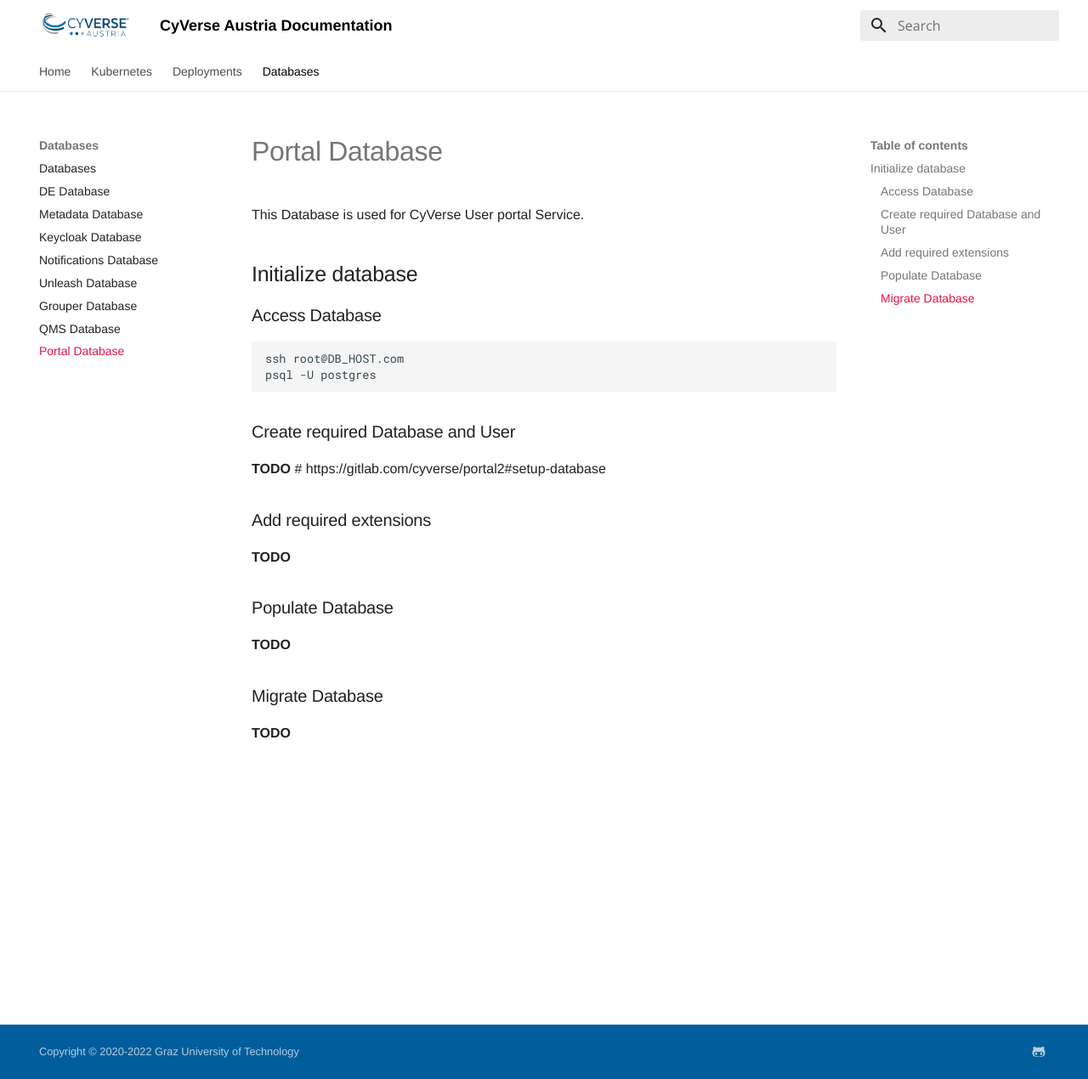
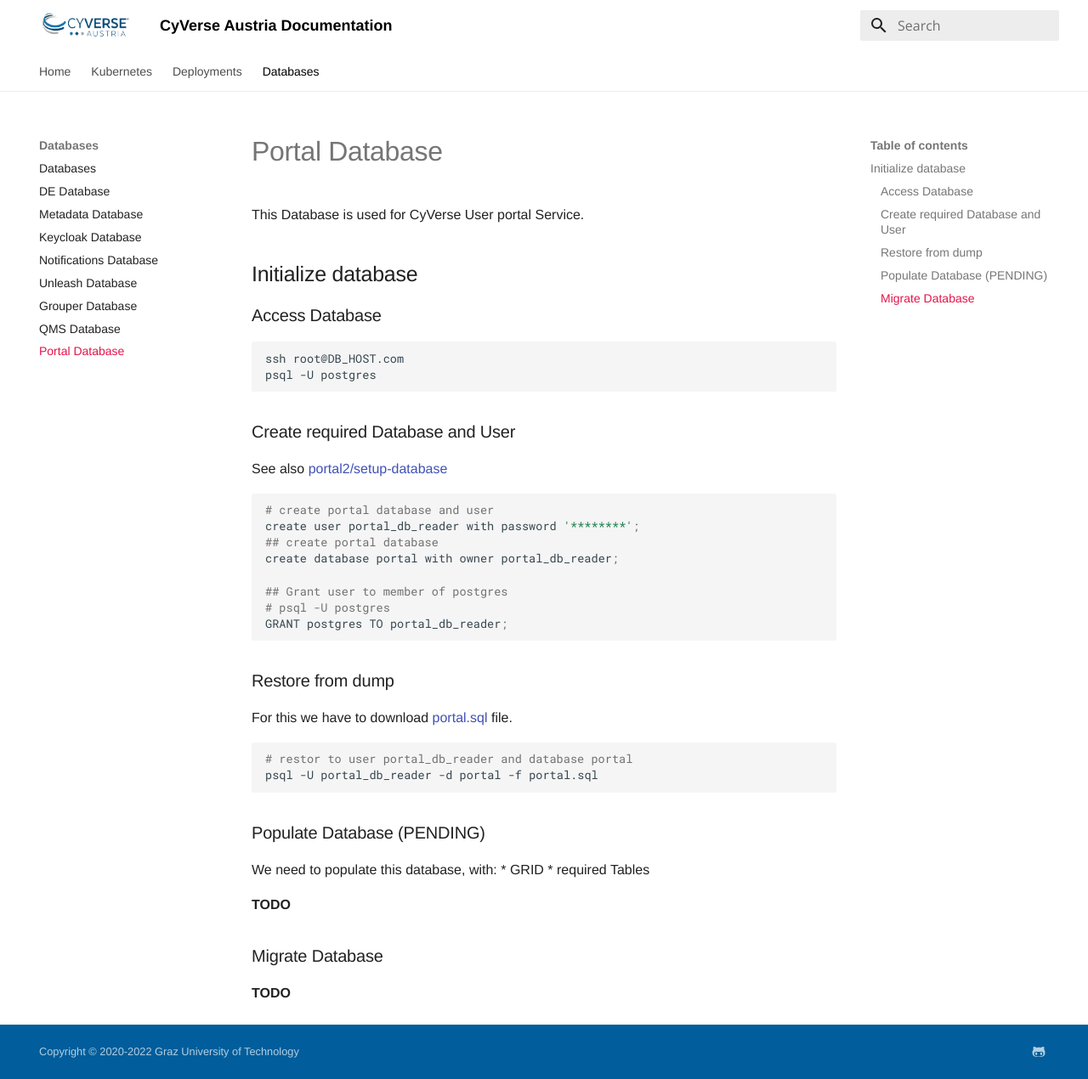
Before and after one commit to cyverse-austria/docs, an MkDocs documentation site: the page built from docs/database/portal-db.md, in a window 1280 px wide and 1270 px high. Shown: the whole window at 85% size. Built offline with MkDocs 1.6.1 and Material for MkDocs 9.7.7, drawn with Linux system fonts in a browser that asks for light colours.

Commit message:
portal:db ongoing

````diff
--- a/docs/database/portal-db.md
+++ b/docs/database/portal-db.md
@@ -12,12 +12,33 @@
 ```
 
 ### Create required Database and User
-**TODO** # https://gitlab.com/cyverse/portal2#setup-database
+See also [portal2/setup-database](https://gitlab.com/cyverse/portal2#setup-database)
 
-### Add required extensions
-**TODO**
 
-### Populate Database
+```bash
+# create portal database and user
+create user portal_db_reader with password '********';
+## create portal database
+create database portal with owner portal_db_reader;
+
+## Grant user to member of postgres
+# psql -U postgres
+GRANT postgres TO portal_db_reader;
+```
+
+### Restore from dump
+For this we have to download [portal.sql](https://gitlab.com/cyverse/portal2/-/blob/master/portal.sql) file.
+
+```bash
+# restor to user portal_db_reader and database portal
+psql -U portal_db_reader -d portal -f portal.sql
+```
+
+### Populate Database (PENDING)
+We need to populate this database, with:
+* GRID
+* required Tables
+
 
 **TODO**
 
````
